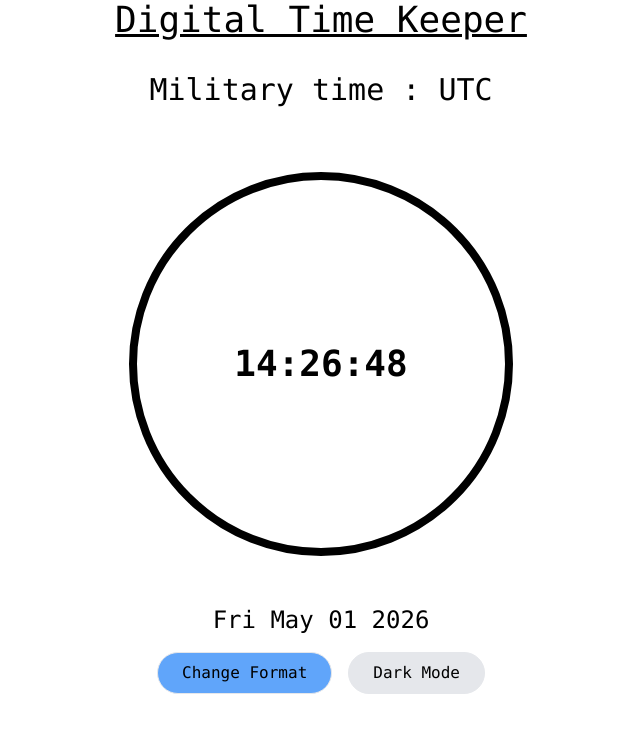
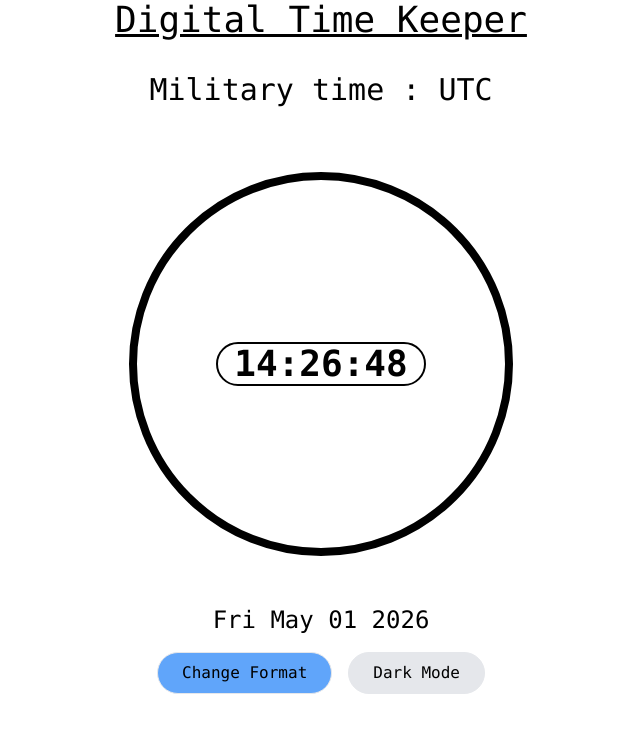
Before and after one commit to willielynx/DigitalTimeKeeper, a website: page index.html in a window 1280 px wide. Shown: the whole page, without its empty margins (319-959 px from the left). Drawn offline with nearby package versions, Linux system fonts and the light colour scheme.

Commit message:
changed clock

```diff
--- a/index.html
+++ b/index.html
@@ -32,7 +32,7 @@
             <div
                 class="flex items-center justify-center m-8 h-96 w-96 rounded-full border-8  border-black dark:border-white">
 
-                <div id="clock-display" class="text-4xl font-bold"></div>
+                <div id="clock-display" class="text-4xl font-bold border-2 rounded-full px-4 border-black dark:border-white"></div>
 
             </div>
             <p id="date" class="text-2xl text-center m-4"></p>
```
